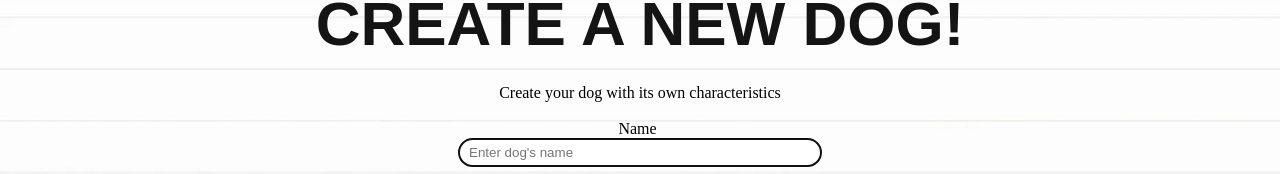
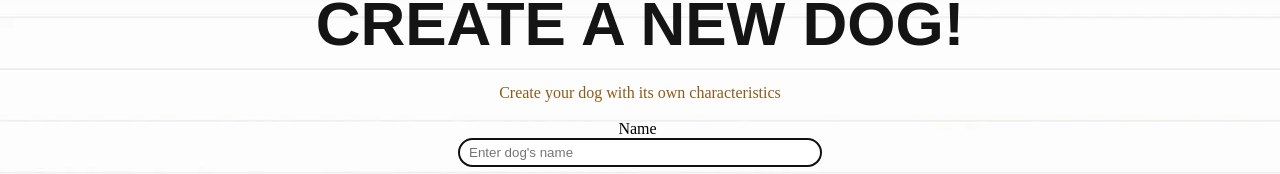
Before and after one commit to iXGEN/PI-DOGS, a React (Create React App) app in the folder client/: page /createDog in a window 1280 px wide. Shown: the part 133-307 px from the top of the page. Built offline with nearby package versions, Linux system fonts and the light colour scheme; no server answers.

Commit message:
color test css createDog

```diff
--- a/client/src/components/CreateDog/CreateDog.module.css
+++ b/client/src/components/CreateDog/CreateDog.module.css
@@ -88,4 +88,5 @@
 
 p {
   font-family: cursive;
+  color: #864d07eb;
 }
```
